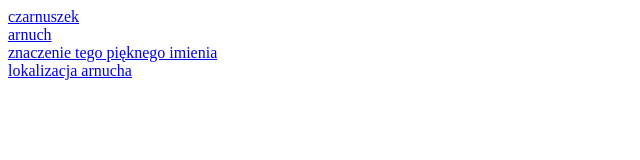
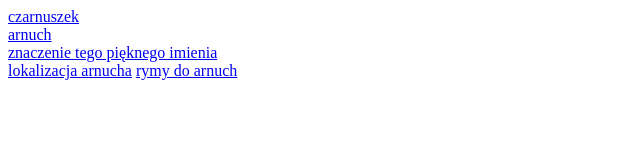
Before and after one commit to Qedaibo/Arnuch, a plain HTML site: page index.html in a window 1280 px wide. Shown: the whole page, without its empty margins (0-640 px from the left). Drawn offline with Linux system fonts and the light colour scheme.

Commit message:
Update index.html

```diff
--- a/index.html
+++ b/index.html
@@ -5,3 +5,4 @@
 <a href="http://www.meaningslike.com/name-stands-for/arnuch">znaczenie tego pięknego imienia</a>
 <br>
 <a href="https://www.google.com/maps/search/arnuch/@41.730564,-13.1269942,3z/data=!3m1!4b1">lokalizacja arnucha</a>
+<a href="https://www.rymy.eu/rymy/arnuch">rymy do arnuch</a>
```
